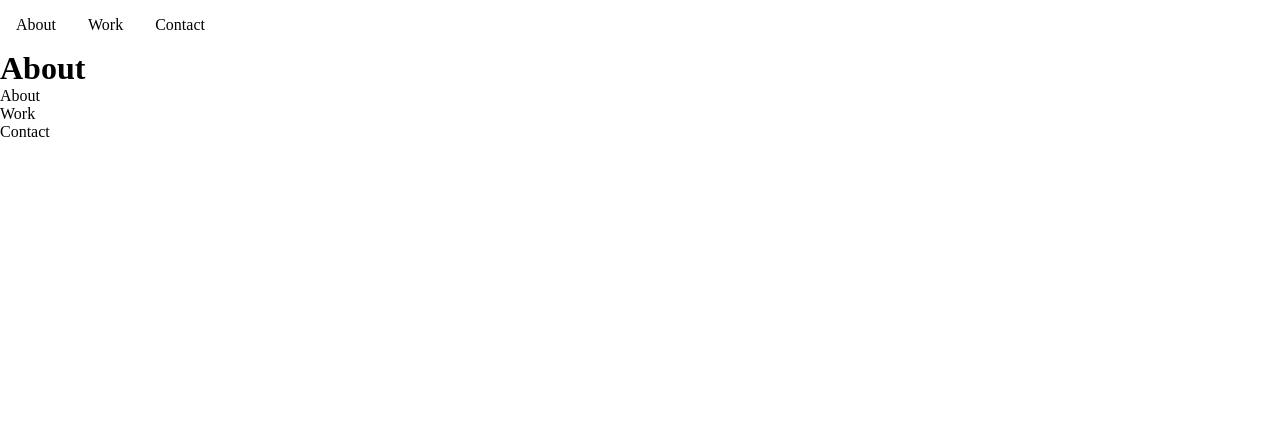
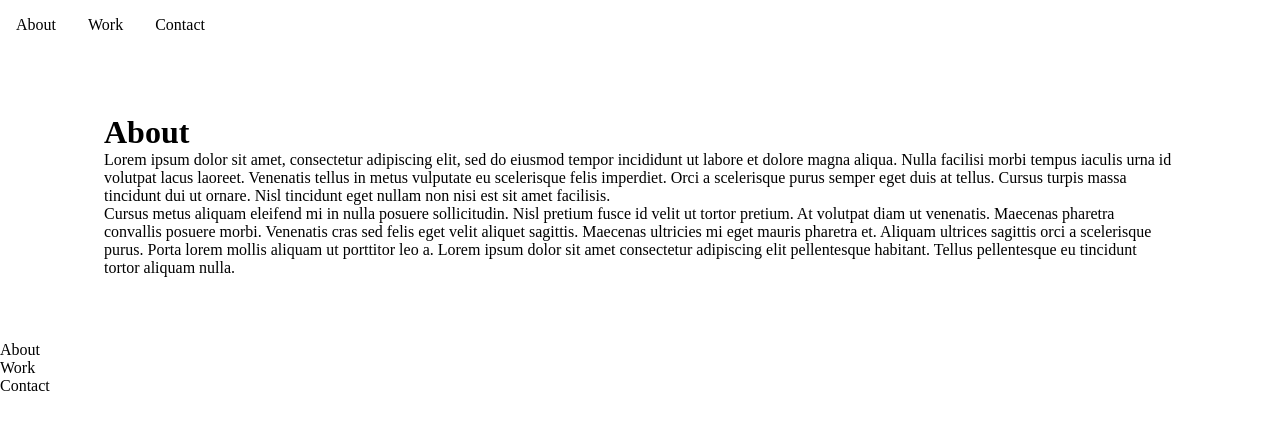
Before and after one commit to JDHofmann/portfolio-2.0, a Next.js app: page /about in a window 1280 px wide. Shown: the top 430 px of the page. Built offline with nearby package versions, Linux system fonts and the light colour scheme.

Commit message:
about page

```diff
--- a/pages/about.js
+++ b/pages/about.js
@@ -4,6 +4,11 @@ export default function About(){
     return (
         <Layout>
             <h1>About</h1>
+            <p>
+                Lorem ipsum dolor sit amet, consectetur adipiscing elit, sed do eiusmod tempor incididunt ut labore et dolore magna aliqua. Nulla facilisi morbi tempus iaculis urna id volutpat lacus laoreet. Venenatis tellus in metus vulputate eu scelerisque felis imperdiet. Orci a scelerisque purus semper eget duis at tellus. Cursus turpis massa tincidunt dui ut ornare. Nisl tincidunt eget nullam non nisi est sit amet facilisis.
+                </p>
+                <p>
+                Cursus metus aliquam eleifend mi in nulla posuere sollicitudin. Nisl pretium fusce id velit ut tortor pretium. At volutpat diam ut venenatis. Maecenas pharetra convallis posuere morbi. Venenatis cras sed felis eget velit aliquet sagittis. Maecenas ultricies mi eget mauris pharetra et. Aliquam ultrices sagittis orci a scelerisque purus. Porta lorem mollis aliquam ut porttitor leo a. Lorem ipsum dolor sit amet consectetur adipiscing elit pellentesque habitant. Tellus pellentesque eu tincidunt tortor aliquam nulla.</p>
         </Layout>
     )
 }
--- /dev/null
+++ b/styles/components/_layout.scss
@@ -0,0 +1,6 @@
+main {
+    padding: 5%;
+    width: 1200px;
+    max-width: 100%;
+    margin: auto;
+}
--- a/styles/main.css
+++ b/styles/main.css
@@ -6,6 +6,13 @@
   margin: 0;
   color: inherit;
   text-decoration: none;
+}
+
+main {
+  padding: 5%;
+  width: 1200px;
+  max-width: 100%;
+  margin: auto;
 }
 
 .main-menu ul {
--- a/styles/main.scss
+++ b/styles/main.scss
@@ -2,4 +2,5 @@
     'base/reset';
 
 @import
+    'components/layout',
     'components/nav';
```
Also changed, not shown: 1 other file (tests, documents, lock files or other folders).
